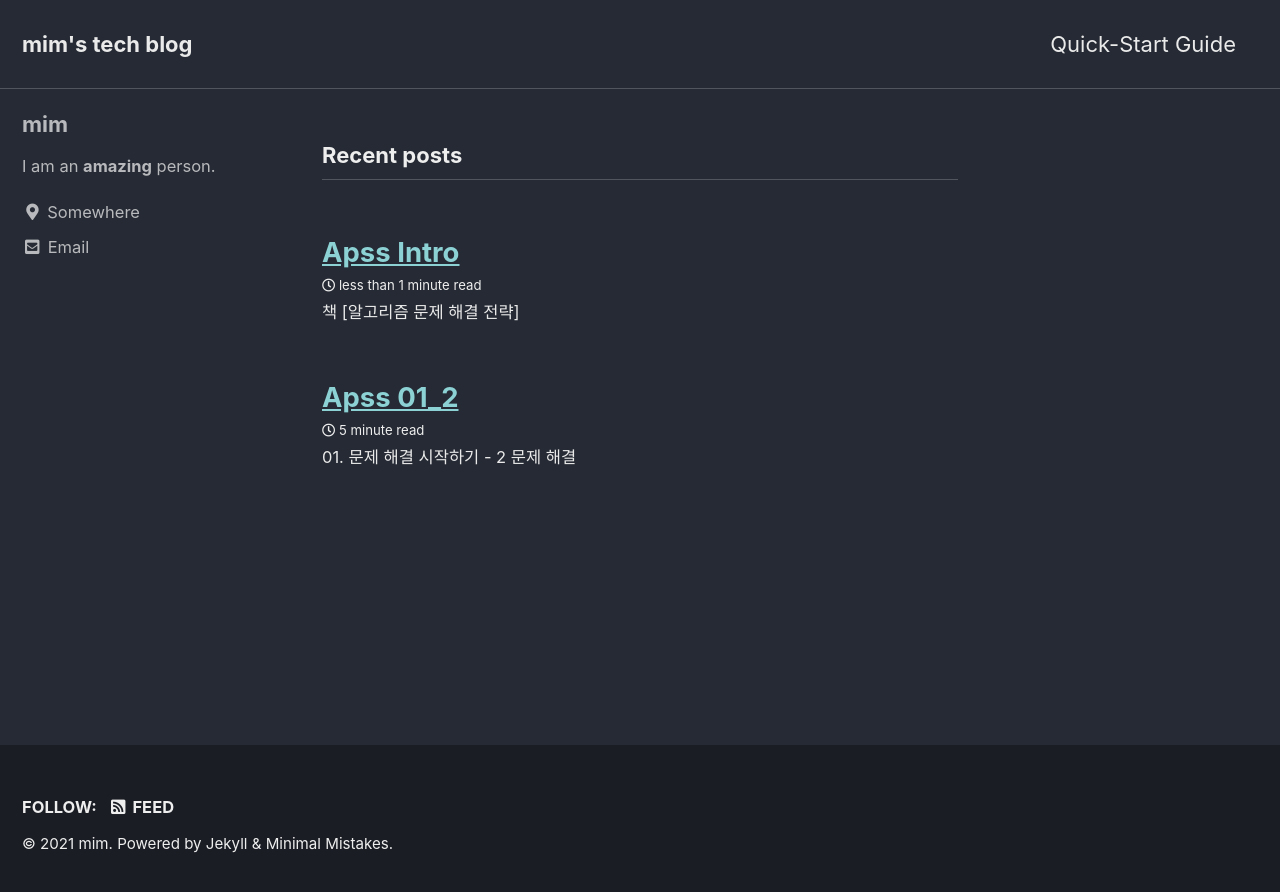
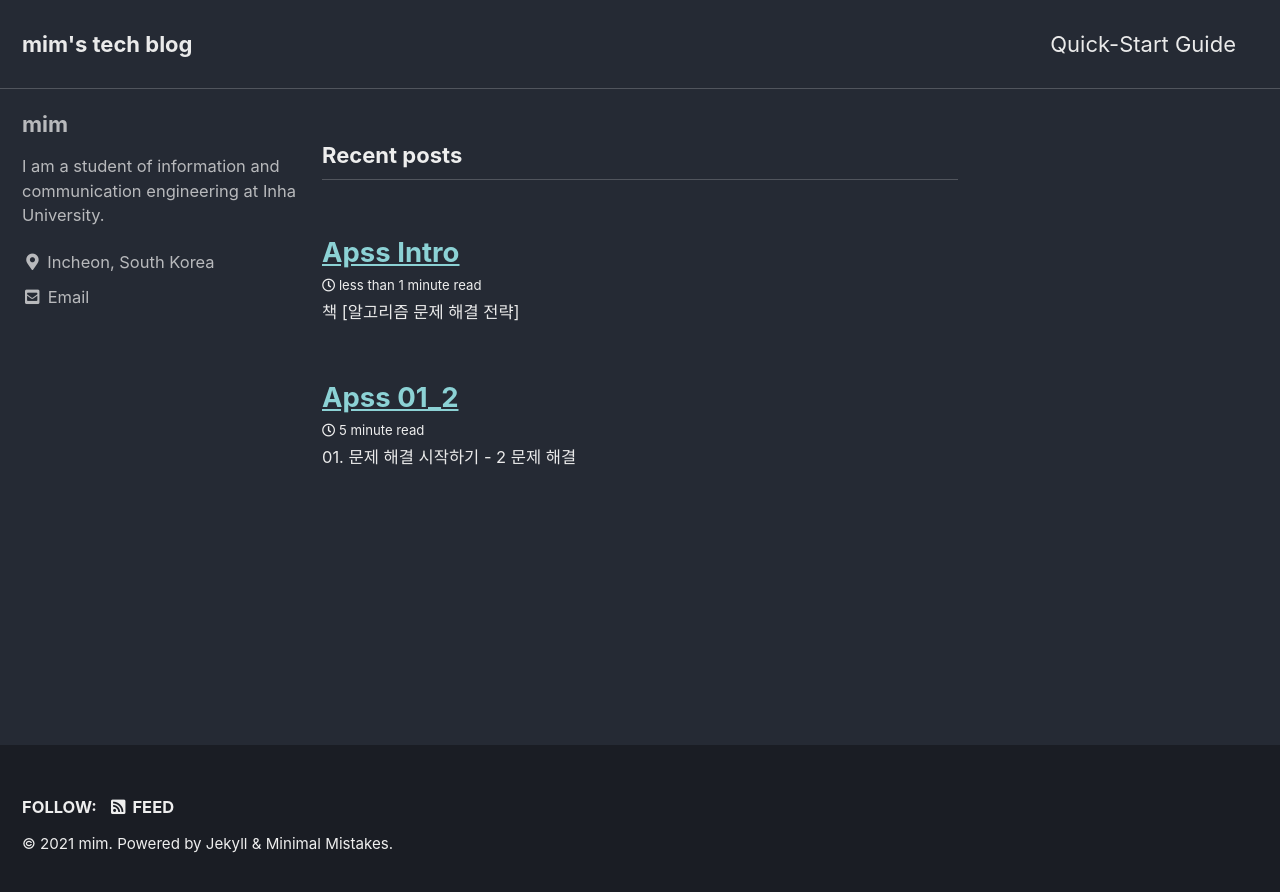
Before and after one commit to ChoMinkyung/chominkyung.github.io, a Jekyll site: the page built from index.html, in a window 1280 px wide. Shown: the top 892 px of the page. Built offline with Jekyll 4.4.1, drawn with Linux system fonts in a browser that asks for light colours; cached includes are drawn as plain includes; the list of posts is cut into pages by our own code.

Commit message:
Update _config.yml

```diff
--- a/_config.yml
+++ b/_config.yml
@@ -96,8 +96,8 @@ analytics:
 author:
   name             : "mim"
   avatar           : # path of avatar image, e.g. "/assets/images/bio-photo.jpg"
-  bio              : "I am an **amazing** person."
-  location         : "Somewhere"
+  bio              : "I am a student of information and communication engineering at Inha University."
+  location         : "Incheon, South Korea"
   email            :
   links:
     - label: "Email"
```
